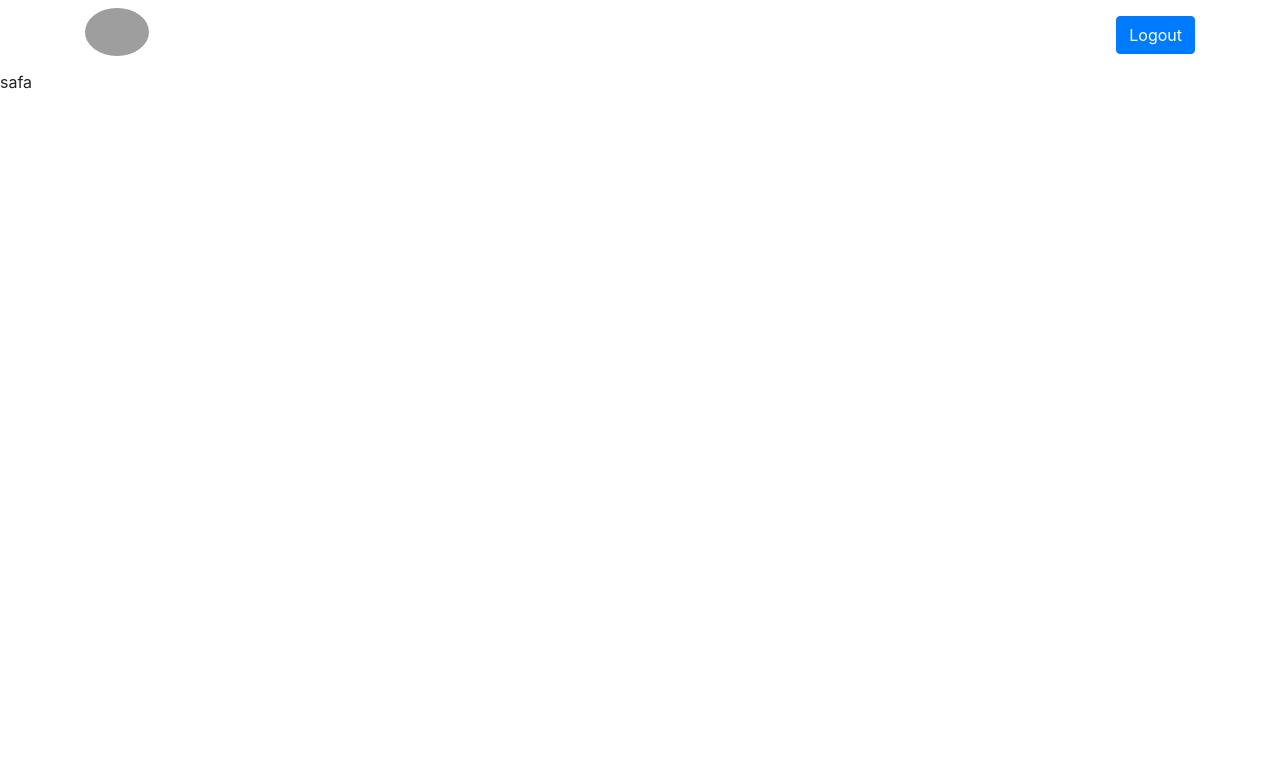
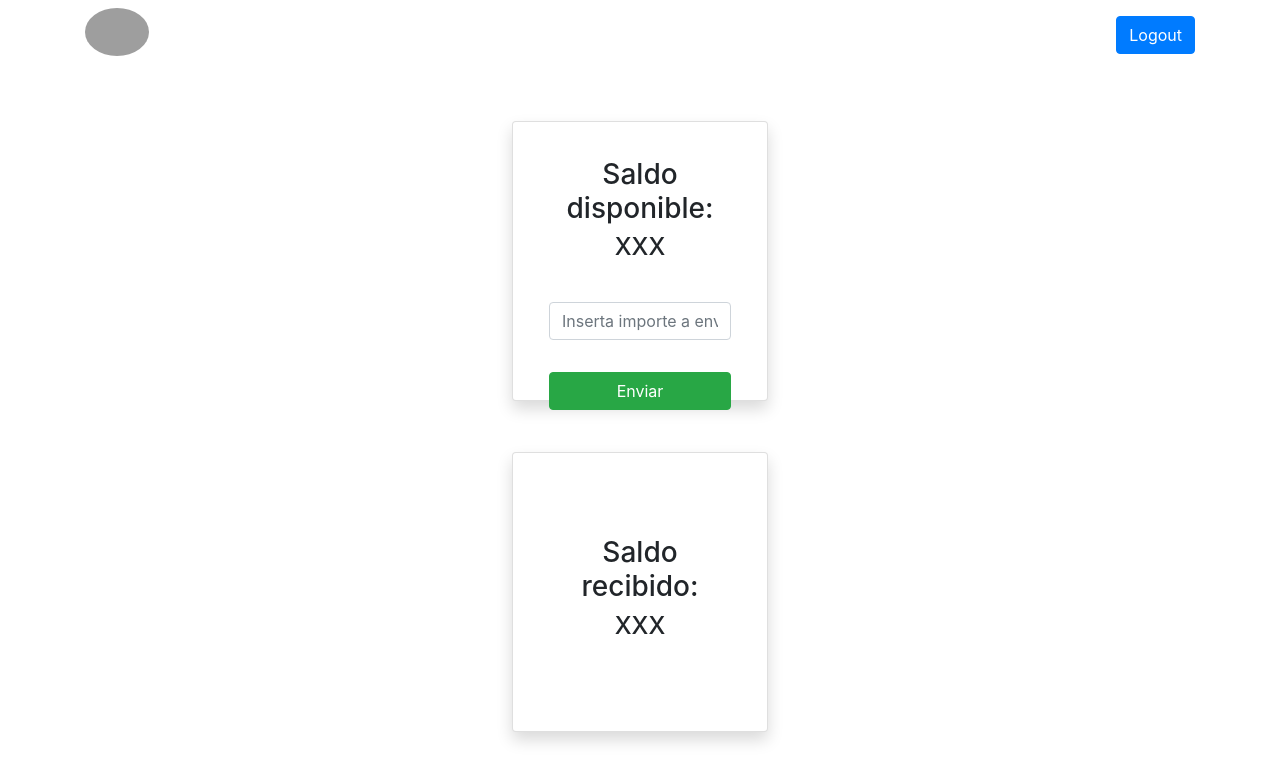
Before and after one commit to jgarciagonj97/mondedero_app, a React (Create React App) app: page /monedero in a window 1280 px wide. Shown: the top 782 px of the page. Built offline with nearby package versions, Linux system fonts and the light colour scheme; sample sign-in values are in the browser's storage; grey boxes are pictures that could not be loaded.

Commit message:
Maquetación de monedero.

```diff
--- a/src/components/Home/Home.js
+++ b/src/components/Home/Home.js
@@ -9,6 +9,7 @@ const HomePage = () => {
         if (logeado) {
             history.push("/monedero");
         }
+        document.body.classList.remove("background");
         document.body.classList.add("background_home");
     });
 
@@ -35,7 +36,7 @@ const HomePage = () => {
                         value={email} onChange={(e) => { setEmail(e.target.value) }} />
                     <input type="password" placeholder="Password" className="form-control pass"
                         value={password} onChange={(e) => { setPassword(e.target.value) }} />
-                    <button type="submit" className="btn btn-primary">Entrar</button>
+                    <button type="submit" className="btn btn-primary envio">Entrar</button>
                 </form>
             </div>
         </div >
--- a/src/components/Home/styles.css
+++ b/src/components/Home/styles.css
@@ -29,7 +29,7 @@
     margin: 2em 0;
 }
 
-.btn{
+.envio{
     width: 50%;
     margin: 2em auto;
 }
--- a/src/components/Logout/styles.css
+++ b/src/components/Logout/styles.css
@@ -1,9 +1,6 @@
-.btn{
-    margin: 1em 0;
-    width: 100%;
-}
-
 .logout{
+  margin: 1em 0;
+  width: 100%;
   text-decoration: none;
   color: white;
 }
--- a/src/components/Monedero/Monedero.js
+++ b/src/components/Monedero/Monedero.js
@@ -13,6 +13,7 @@ import Navbar from "../Navbar/Navbar";
 const Monedero = () => {
 
     useEffect(() => {
+        document.body.classList.remove("background_home");
         document.body.classList.add("background");
     });
 
@@ -26,7 +27,33 @@ const Monedero = () => {
         <>
             <Navbar />
             <div className="monedero">
-                safa
+                <div className="card shadow p-3 mb-2 bg-white rounded">
+                    <div className="card-body">
+                        <div>
+                            <h3>Saldo disponible: </h3>
+                        </div>
+                        <div>
+                            <h4>XXX</h4>
+                        </div>
+                        <form className="formulario">
+                            <input type="text" placeholder="Inserta importe a enviar..." className="form-control email"
+                            />
+                            <button type="submit" className="btn btn-success boton">Enviar</button>
+                        </form>
+                    </div>
+                </div >
+            </div>
+            <div className="movimientos">
+                <div className="card shadow p-3 mb-2 bg-white rounded">
+                    <div className="card-body saldo_body">
+                        <div className="saldo_recibido">
+                            <h3>Saldo recibido: </h3>
+                        </div>
+                        <div className="saldo_total">
+                            <h4>XXX</h4>
+                        </div>
+                    </div>
+                </div >
             </div>
         </>
     );
--- a/src/components/Monedero/styles.css
+++ b/src/components/Monedero/styles.css
@@ -1,3 +1,17 @@
 .background{
     background: white;
 }
+
+.monedero{
+    margin-top: -6%;
+}
+
+.movimientos{
+    margin-top: -6%;
+}
+
+.saldo_body{
+    display: flex;
+    flex-direction: column;
+    justify-content: center;
+}
```
